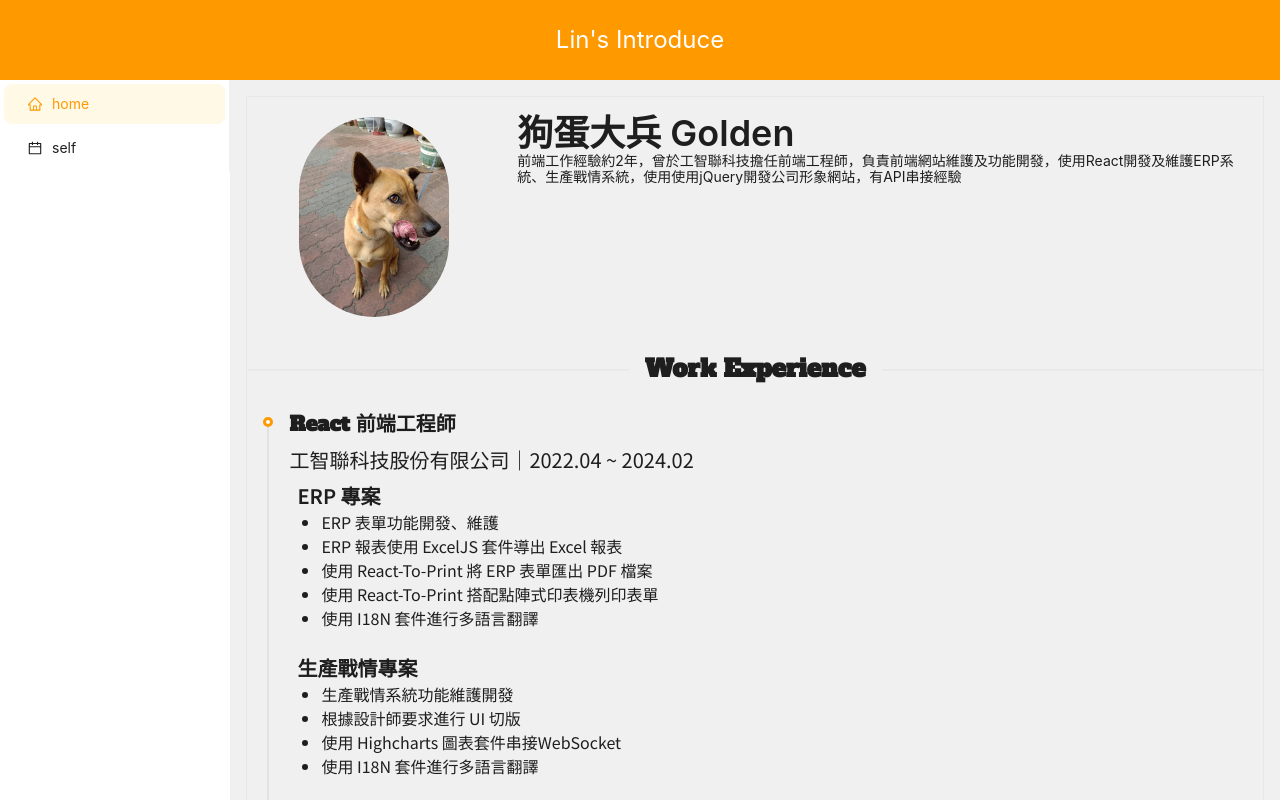
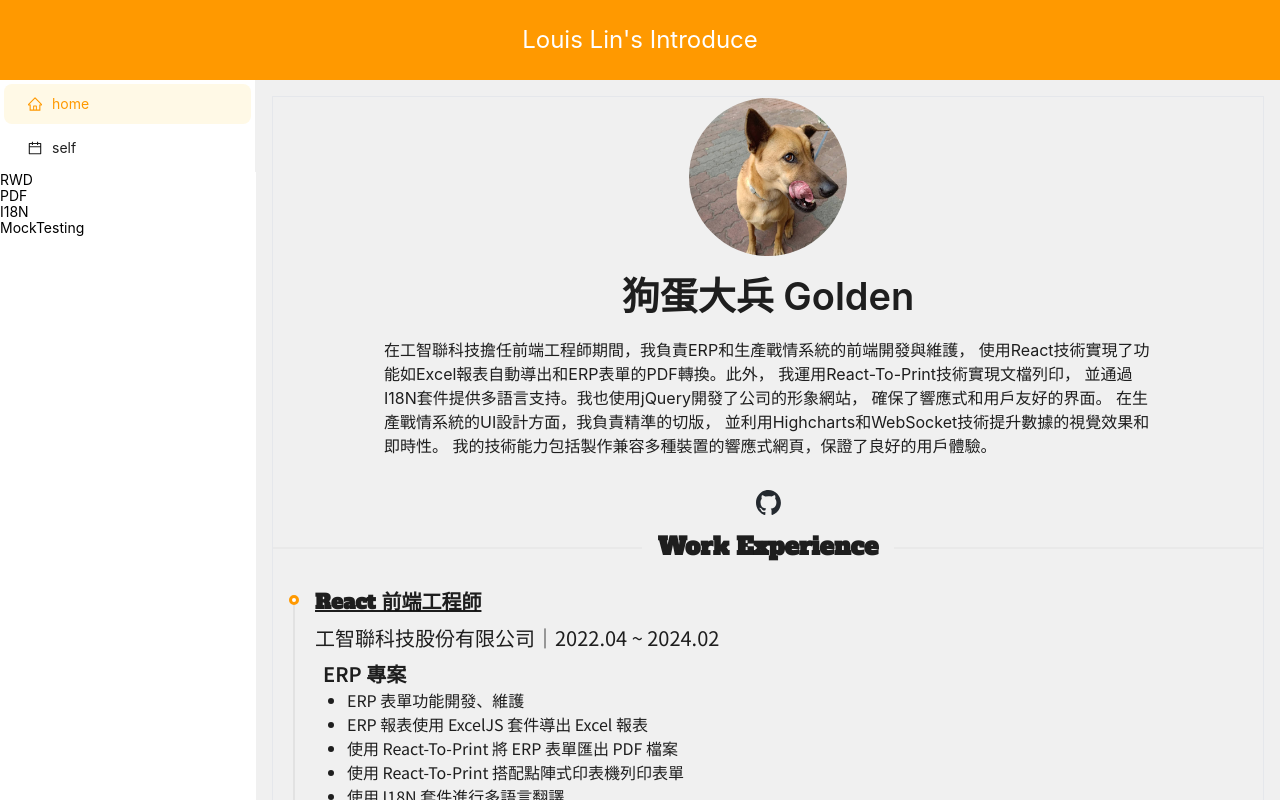
Before and after one commit to SHiuN26/Introduction, a React (Vite) app: page / in a window 1280 px wide. Shown: the top 800 px of the page. Built offline with nearby package versions, Linux system fonts and the light colour scheme.

Commit message:
經歷第一版，還要再潤飾

```diff
--- /dev/null
+++ b/src/Components/GithubIcon.jsx
@@ -0,0 +1,20 @@
+import React from "react";
+import githubIcon from "@/asset/icon/githubIcon.svg";
+
+const GithubIcon = () => {
+  return (
+    <a
+      href="https://github.com/SHiuN26"
+      target="_blank"
+      rel="noopener noreferrer"
+    >
+      <img
+        src={githubIcon}
+        alt="GitHub"
+        style={{ width: "25px", height: "25px" }}
+      />
+    </a>
+  );
+};
+
+export default GithubIcon;
--- a/src/Layout/AppHeader.jsx
+++ b/src/Layout/AppHeader.jsx
@@ -13,7 +13,7 @@ const AppHeader = () => {
         background: colorPrimary,
       }}
     >
-      Lin's Introduce
+      Louis Lin's Introduce
     </Header>
   );
 };
--- a/src/Layout/AppNavbar.jsx
+++ b/src/Layout/AppNavbar.jsx
@@ -30,13 +30,15 @@ const AppNavbar = () => {
     },
   ];
 
+  const todo = ["RWD", "PDF", "I18N", "MockTesting"];
+
   return (
     <Sider
       collapsible={false}
       collapsed={collapsed}
       onCollapse={(value) => setCollapsed(value)}
       theme="light"
-      width={"18vw"}
+      width={"20vw"}
     >
       <Menu
         theme="light"
@@ -48,6 +50,9 @@ const AppNavbar = () => {
           setCurrentRoute(e.key);
         }}
       />
+      {todo.map((item) => {
+        return <div key={item}>{item}</div>;
+      })}
     </Sider>
   );
 };
--- a/src/pages/HomePage/Home.jsx
+++ b/src/pages/HomePage/Home.jsx
@@ -1,26 +1,59 @@
 import React from "react";
-import { Row, Col, Divider } from "antd";
+import { Row, Col, Divider, Avatar, Typography } from "antd";
 import dog from "@/asset/img/dog.jpg";
 import WorkTimeLine from "./WorkTimeLine";
+import GithubIcon from "@/Components/GithubIcon";
 const Home = () => {
+  const { Title, Paragraph, Text, Link } = Typography;
   return (
     <div className="w-full h-full border font-Alfa">
-      <Row className="h-[30vh]" align="middle" justify="center">
-        <Col
-          span={6}
-          className="h-full flex justify-center items-center w-[20vw]"
-        >
-          <img src={dog} className="rounded-full object-cover max-h-[25vh]" />
+      <Row align="middle" justify="center">
+        {/* <Space
+          direction="vertical"
+          size="middle"
+          style={{
+            display: "flex",
+          }}
+        > */}
+        <Col span={24} className="flex justify-center items-center">
+          <Avatar
+            size={{
+              xs: 48,
+              sm: 64,
+              md: 80,
+              lg: 128,
+              xl: 160,
+              xxl: 200,
+            }}
+            src={dog}
+          />
         </Col>
         <Col
-          span={18}
-          className="h-full flex flex-col justify-start items-start w-[80vw] p-4"
+          span={24}
+          className="flex flex-col justify-center items-center p-4"
         >
-          <div className="inline text-4xl font-semibold ">狗蛋大兵 Golden</div>
-          <div>
-            前端工作經驗約2年，曾於工智聯科技擔任前端工程師，負責前端網站維護及功能開發，使用React開發及維護ERP系統、生產戰情系統，使用使用jQuery開發公司形象網站，有API串接經驗
+          <div className="text-2xl">
+            <Title>
+              <span className="font-semibold">狗蛋大兵</span> Golden
+            </Title>
+          </div>
+          <div className="w-[60vw]">
+            <Paragraph className="text-base">
+              在工智聯科技擔任前端工程師期間，我負責ERP和生產戰情系統的前端開發與維護，
+              使用React技術實現了功能如Excel報表自動導出和ERP表單的PDF轉換。此外，
+              我運用React-To-Print技術實現文檔列印，
+              並通過I18N套件提供多語言支持。我也使用jQuery開發了公司的形象網站，
+              確保了響應式和用戶友好的界面。
+              在生產戰情系統的UI設計方面，我負責精準的切版，
+              並利用Highcharts和WebSocket技術提升數據的視覺效果和即時性。
+              我的技術能力包括製作兼容多種裝置的響應式網頁，保證了良好的用戶體驗。
+            </Paragraph>
           </div>
         </Col>
+        <Col span={24} className="flex justify-center items-center">
+          <GithubIcon />
+        </Col>
+        {/* </Space> */}
       </Row>
       <Row>
         <Col span={24} className="w-full">
--- a/src/pages/HomePage/WorkTimeLine.jsx
+++ b/src/pages/HomePage/WorkTimeLine.jsx
@@ -5,7 +5,7 @@ const WorkTimeLine = () => {
     {
       children: (
         <div className="font-Alfa text-xl">
-          <div className="mb-2 font-bold">React 前端工程師</div>
+          <div className="mb-2 font-bold underline">React 前端工程師</div>
           <div className="font-Noto mb-2">
             工智聯科技股份有限公司｜2022.04 ~ 2024.02
           </div>
@@ -50,7 +50,7 @@ const WorkTimeLine = () => {
     {
       children: (
         <div className="font-Alfa text-xl">
-          <div className="mb-2 font-bold">資訊人員</div>
+          <div className="mb-2 font-extrabold underline">資訊人員</div>
           <div className="font-Noto mb-2">
             長信環保科技股份有限公司｜2018.05 ~ 2021.02
           </div>
@@ -68,7 +68,7 @@ const WorkTimeLine = () => {
                 <li>生管部門單據錯誤率由20% 降至 5%</li>
                 <li>業務部門單據錯誤率由20% 降至 5% </li>
                 <li>ERP 整合車牌辨識系統導入，節省 30% 人員單據輸入作業時間</li>
-                <li>財會部門報表財務結構更清晰</li>
+                <li>財會部配門合ERP數據製作可視化圖表、成本結構更清晰</li>
               </ul>
             </div>
           </Space>
```
Also changed, not shown: src/asset/icon/githubIcon.svg (added).
